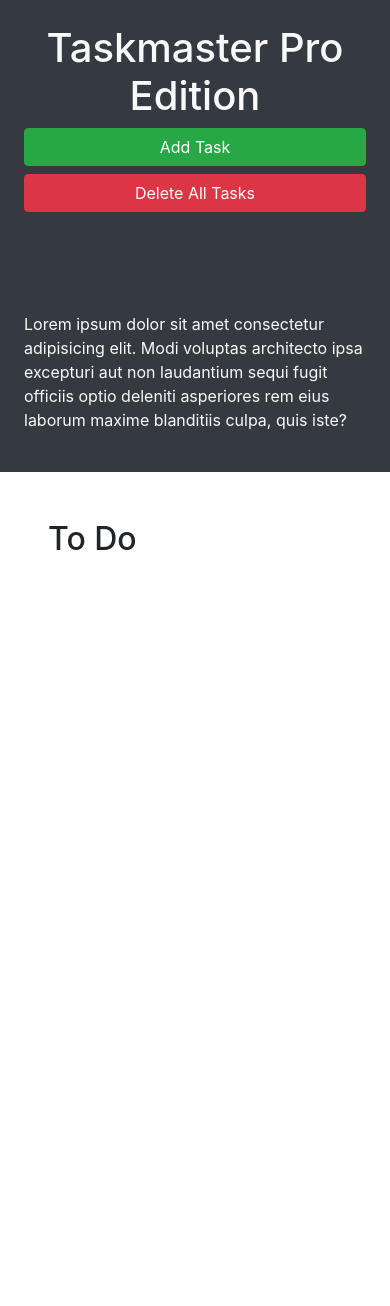
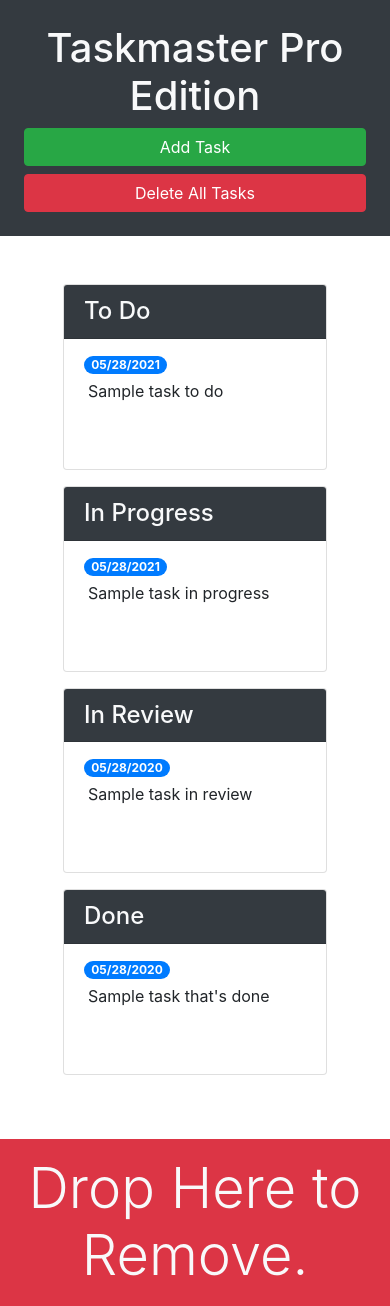
Before and after one commit to PandolfoM/taskmaster-pro, a plain HTML site: page index.html in a window 390 px wide. Before the commit the page ends 844 px from the top, so only its background shows below. Drawn offline with nearby package versions, Linux system fonts and the light colour scheme.

Commit message:
cleaned up design

```diff
--- a/index.html
+++ b/index.html
@@ -1,44 +1,115 @@
 <!DOCTYPE html>
 <html lang="en">
-
   <head>
-  <meta charset="UTF-8">
-  <meta name="viewport" content="width=device-width, initial-scale=1.0">
-  <meta http-equiv="X-UA-Compatible" content="ie=edge">
-  <link rel="stylesheet" href="https://cdnjs.cloudflare.com/ajax/libs/twitter-bootstrap/4.3.1/css/bootstrap.min.css">
+    <meta charset="UTF-8" />
+    <meta name="viewport" content="width=device-width, initial-scale=1.0" />
+    <meta http-equiv="X-UA-Compatible" content="ie=edge" />
+    <link
+      rel="stylesheet"
+      href="https://cdnjs.cloudflare.com/ajax/libs/twitter-bootstrap/4.3.1/css/bootstrap.min.css"
+    />
     <link rel="stylesheet" href="./assets/css/style.css" />
     <title>Taskmaster Pro</title>
   </head>
 
   <body>
-
     <div class="row min-vh-100 no-gutters">
-    <header class="col-12 col-lg-3 bg-dark text-light d-flex flex-column p-4 p-lg-3">
+      <header
+        class="col-12 col-lg-3 bg-dark text-light sticky-top d-flex flex-column p-4 p-lg-3"
+      >
         <h1 class="text-center">Taskmaster Pro Edition</h1>
-      <button id="create-task" class="btn btn-block btn-success" data-toggle="modal" data-target="#task-form-modal">Add
-        Task</button>
-      <button id="remove-tasks" class="btn btn-block btn-danger">Delete All Tasks</button>
-      <p class="mt-auto">Lorem ipsum dolor sit amet consectetur adipisicing elit. Modi voluptas architecto ipsa
-        excepturi aut non
-        laudantium sequi fugit officiis optio deleniti asperiores rem eius laborum maxime blanditiis culpa, quis iste?
+        <button
+          id="create-task"
+          class="btn btn-block btn-success"
+          data-toggle="modal"
+          data-target="#task-form-modal"
+        >
+          Add Task
+        </button>
+        <button id="remove-tasks" class="btn btn-block btn-danger">
+          Delete All Tasks
+        </button>
+        <p class="mt-auto d-none d-lg-block">
+          Lorem ipsum dolor sit amet consectetur adipisicing elit. Modi voluptas
+          architecto ipsa excepturi aut non laudantium sequi fugit officiis
+          optio deleniti asperiores rem eius laborum maxime blanditiis culpa,
+          quis iste?
         </p>
       </header>
-    <main class="col-12 col-lg-9">
-      <div class="m-5">
-        <h2>To Do</h2>
-        <ul id="list-toDo" class="list-group"> </ul>
+      <main class="col-12 col-lg-9 d-flex flex-column">
+        <div class="m-5 row justify-content-around">
+          <div class="col-12 col-md-6 col-xl-3 mb-3">
+            <div class="card">
+              <h4 class="card-header bg-dark text-light">To Do</h4>
+              <ul id="list-toDo" class="list-group list-group-flush">
+                <li class="list-group-item">
+                  <span class="badge badge-primary badge-pill">05/28/2021</span>
+                  <p class="m-1">Sample task to do</p>
+                </li>
+              </ul>
+            </div>
+          </div>
+          <div class="col-12 col-md-6 col-xl-3 mb-3">
+            <div class="card">
+              <h4 class="card-header bg-dark text-light">In Progress</h4>
+              <ul id="list-inprogress" class="list-group list-group-flush">
+                <li class="list-group-item">
+                  <span class="badge badge-primary badge-pill">05/28/2021</span>
+                  <p class="m-1">Sample task in progress</p>
+                </li>
+              </ul>
+            </div>
+          </div>
+          <div class="col-12 col-md-6 col-xl-3 mb-3">
+            <div class="card">
+              <h4 class="card-header bg-dark text-light">In Review</h4>
+              <ul id="list-inReview" class="list-group list-group-flush">
+                <li class="list-group-item">
+                  <span class="badge badge-primary badge-pill">05/28/2020</span>
+                  <p class="m-1">Sample task in review</p>
+                </li>
+              </ul>
+            </div>
+          </div>
+          <div class="col-12 col-md-6 col-xl-3 mb-3">
+            <div class="card">
+              <h4 class="card-header bg-dark text-light">Done</h4>
+              <ul id="list-done" class="list-group list-group-flush">
+                <li class="list-group-item">
+                  <span class="badge badge-primary badge-pill">05/28/2020</span>
+                  <p class="m-1">Sample task that's done</p>
+                </li>
+              </ul>
+            </div>
+          </div>
+        </div>
+        <div class="mt-auto" id="trash">
+          <div class="w-100 bg-danger p-3 text-center text-light display-4">
+            Drop Here to Remove.
+          </div>
         </div>
       </main>
     </div>
 
     <!-- Modal -->
-  <div class="modal fade" id="task-form-modal" tabindex="-1" role="dialog" aria-labelledby="task-form-modal"
-    aria-hidden="true">
+    <div
+      class="modal fade"
+      id="task-form-modal"
+      tabindex="-1"
+      role="dialog"
+      aria-labelledby="task-form-modal"
+      aria-hidden="true"
+    >
       <div class="modal-dialog modal-dialog-centered" role="document">
         <div class="modal-content">
           <div class="modal-header">
             <h5 class="modal-title" id="task-form-modal">Add New Task</h5>
-          <button type="button" class="close" data-dismiss="modal" aria-label="Close">
+            <button
+              type="button"
+              class="close"
+              data-dismiss="modal"
+              aria-label="Close"
+            >
               <span aria-hidden="true">&times;</span>
             </button>
           </div>
@@ -46,16 +117,28 @@
             <form>
               <div class="form-group">
                 <label for="modalTaskDescription">Task description</label>
-              <textarea id="modalTaskDescription" rows="3"></textarea>
+                <textarea id="modalTaskDescription" rows="3" class="form-control"></textarea>
               </div>
               <div class="form-group">
                 <label for="modalDueDate">Due date</label>
-              <input type="text" id="modalDueDate" placeholder="mm/dd/yyyy" autocomplete="off" />
+                <input
+                  type="text"
+                  class="form-control"
+                  id="modalDueDate"
+                  placeholder="mm/dd/yyyy"
+                  autocomplete="off"
+                />
               </div>
             </form>
           </div>
           <div class="modal-footer">
-          <button type="button" class="btn btn-secondary" data-dismiss="modal">Close</button>
+            <button
+              type="button"
+              class="btn btn-secondary"
+              data-dismiss="modal"
+            >
+              Close
+            </button>
             <button type="button" class="btn btn-primary">Save Task</button>
           </div>
         </div>
@@ -67,5 +150,4 @@
     <script src="https://cdnjs.cloudflare.com/ajax/libs/twitter-bootstrap/4.3.1/js/bootstrap.min.js"></script>
     <script src="./assets/js/script.js"></script>
   </body>
-
 </html>
```
Lines whose indentation alone changed are shown as unchanged.
